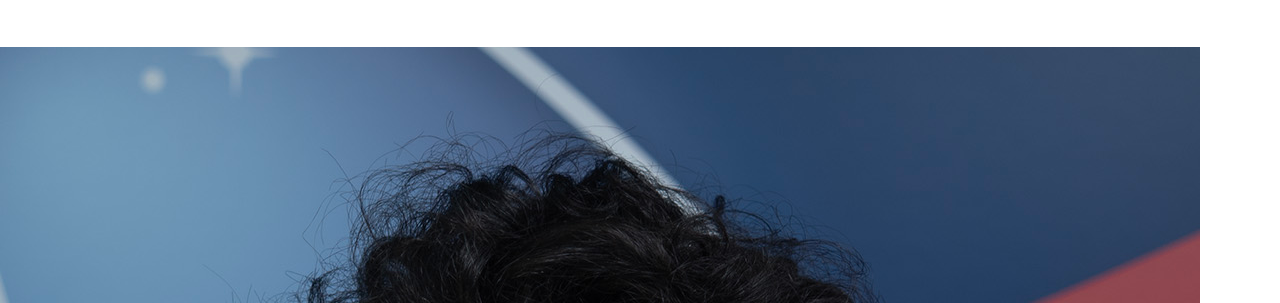
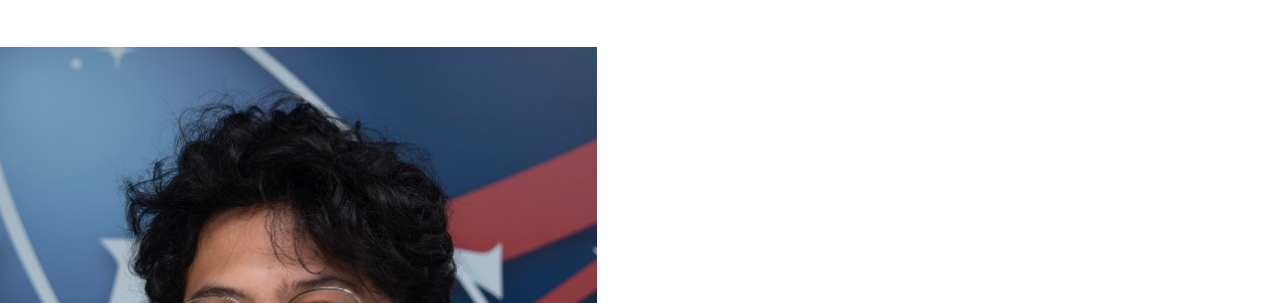
Before and after one commit to AchrafDhahbi/AchrafDhahbi.github.io, a plain HTML site: page index.html in a window 1280 px wide. Shown: the part 57-360 px from the top of the page. Drawn offline with nearby package versions, Linux system fonts and the light colour scheme.

Commit message:
Fix bio pic size

```diff
--- a/index.html
+++ b/index.html
@@ -53,7 +53,7 @@
 		<div class="row my-5">
 			<div class="col-md-6 col-md-6 col-12 col-xxl-6">
 				<figure>
-					<img src="images/Dhahbi, Achref_01.jpg" class="img-fluid; height: auto">
+					<img src="images/Dhahbi, Achref_01.jpg" class="img-fluid" width="95%">
 					<!-- .img-fluid. max-width: 100%; and height: auto;> -->
 				</figure>
 			</div>
```
